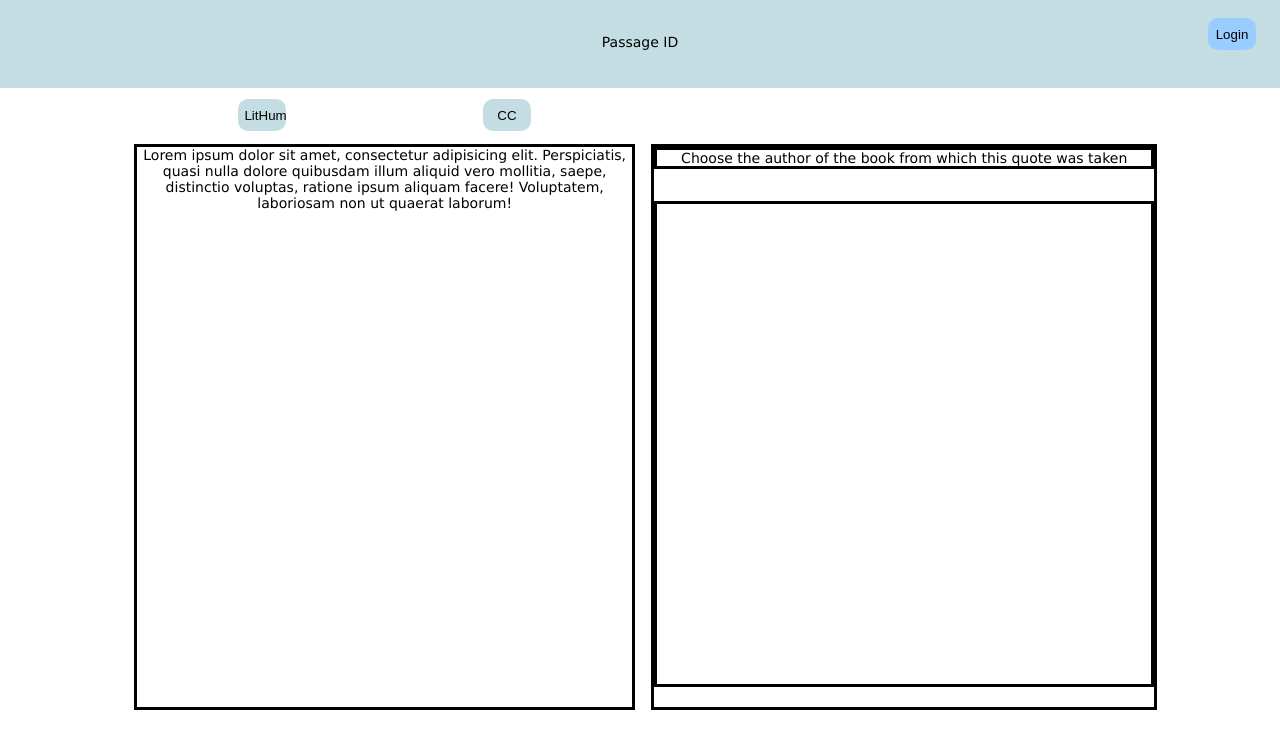
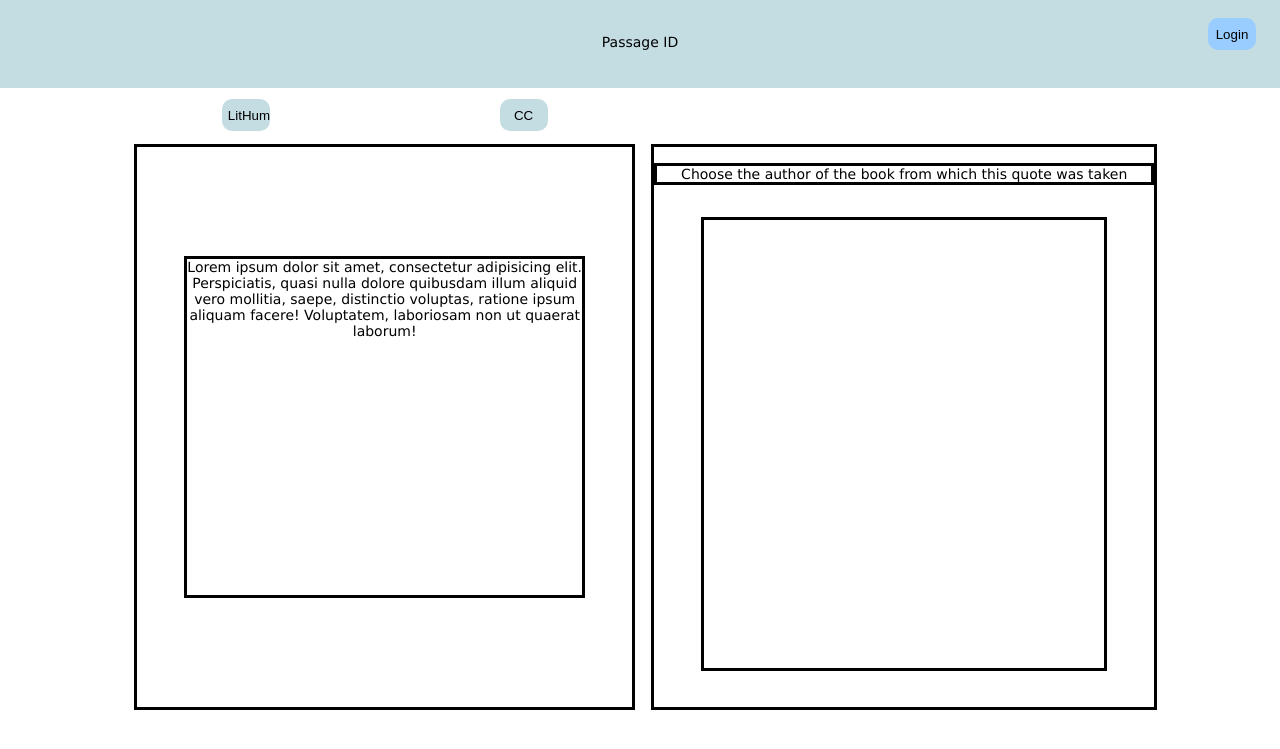
Before and after one commit to adicu/passage-ids, a Flask app: page / in a window 1280 px wide. Shown: the top 749 px of the page. Run offline with Flask 2, Linux system fonts and the light colour scheme.

Commit message:
formatted each boxes

```diff
--- a/static/css/style.css
+++ b/static/css/style.css
@@ -53,7 +53,6 @@ input{
 	height: 2rem;
 	border-radius: 10px;
 	width: 3rem;
-
 }
 
 span{
@@ -61,13 +60,26 @@ span{
 }
 
 #CC{
-	margin-left: 12rem;
+	margin-left: 45%;
 }
 
 #passage{
 	margin-top: 1rem;
     border-style: solid;
 	height: 35rem;
+
+}
+
+#text{
+	text-align: center;
+	margin-left: auto;
+	margin-right: auto;
+	border-style: solid;
+	height: 60%;
+	width: 80%;
+	position: relative;
+	top: 50%;
+	transform: translateY(-50%);
 }
 
 #quiz{
@@ -79,15 +91,19 @@ span{
     height: 35rem;
     overflow-y: auto;
     border-style: solid;
+	text-align: center;
 }
 #prompt{
-	text-align: center;
+	margin-top: 1rem;
 	border-style: solid;
 }
 
 #answer_choices{
 	margin-top: 2rem;
-	height: 30rem;
+	margin-left: auto;
+	margin-right: auto;
+	height: 80%;
+	width: 80%;
 	border-style: solid;
 }
 /*
```
